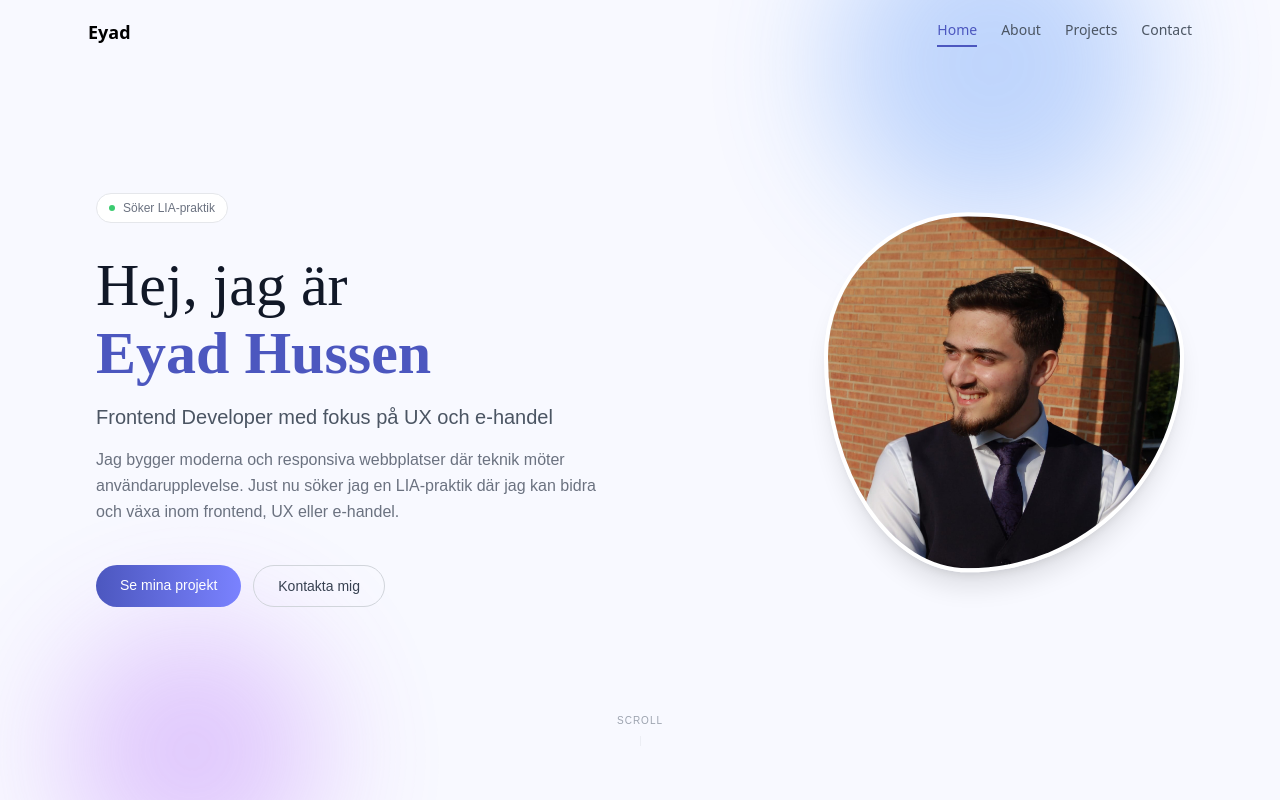
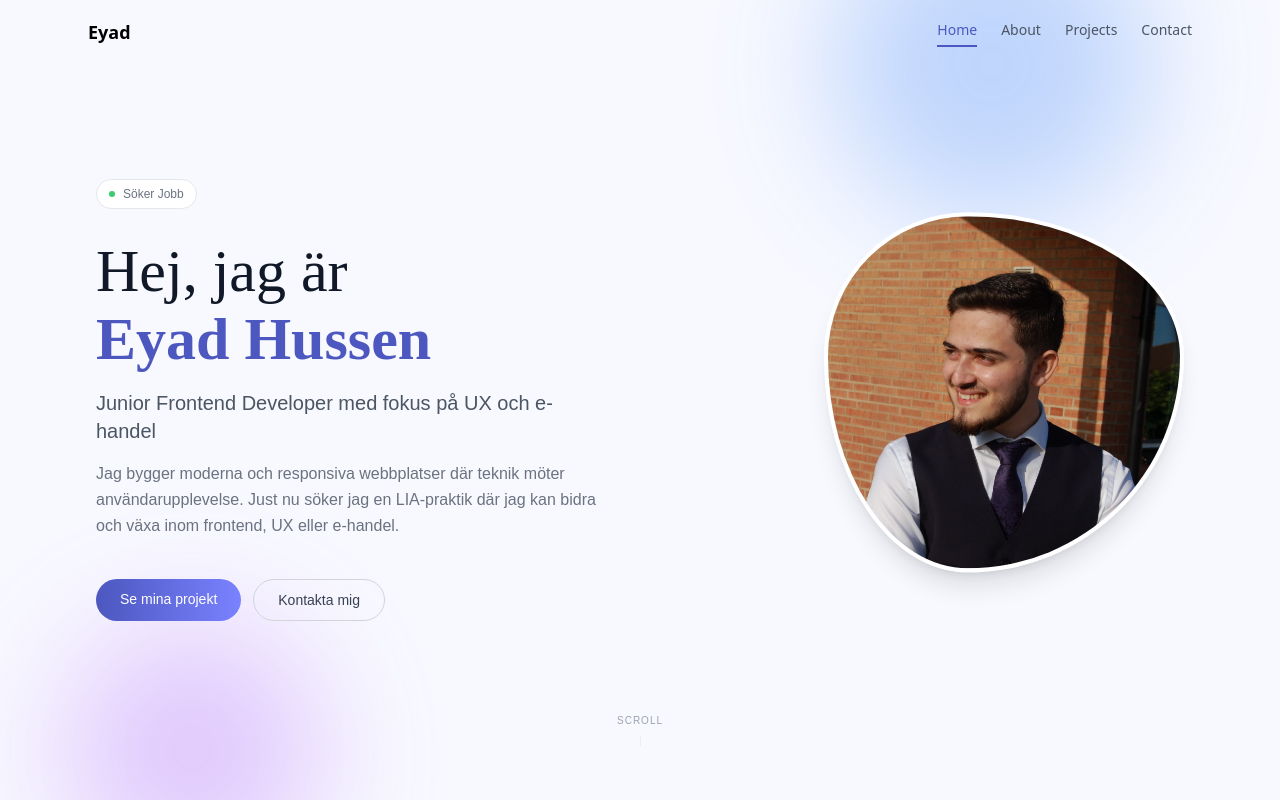
Before and after one commit to Eyadho/My-portfolio, a React (Vite) app: page / in a window 1280 px wide. Shown: the top 800 px of the page. Built offline with nearby package versions, Linux system fonts and the light colour scheme.

Commit message:
updating info

```diff
--- a/src/components/Hero.jsx
+++ b/src/components/Hero.jsx
@@ -45,7 +45,7 @@ function Hero() {
           <motion.div variants={item} className="inline-flex items-center gap-2 bg-white border border-gray-200 rounded-full px-3 py-1.5 text-xs text-gray-500 mb-8">
             <span className="w-1.5 h-1.5 rounded-full bg-green-500 animate-pulse" />
             {/* Available for work */}
-            Söker LIA-praktik
+            Söker Jobb
           </motion.div>
 
           {/* HEADING */}
@@ -63,7 +63,7 @@ function Hero() {
             variants={item}
             className="text-xl text-gray-600 mb-4 font-light"
           >
-            Frontend Developer med fokus på UX och e-handel
+            Junior Frontend Developer med fokus på UX och e-handel
           </motion.h2>
 
           {/* DESC */}
```
